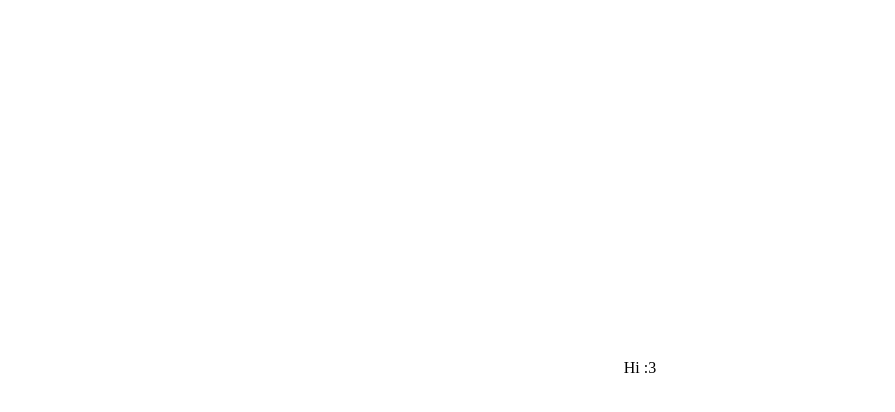
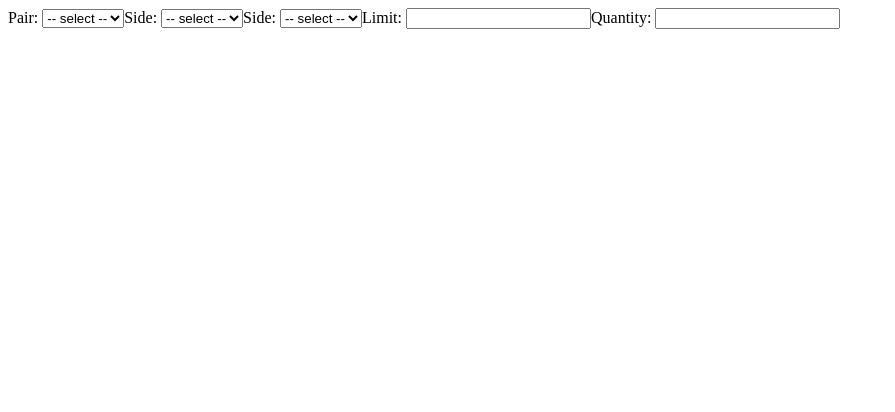
Before and after one commit to moreawarefly/ciklum-demo, a Next.js app: page / in a window 1280 px wide. Shown: the top 412 px of the page, without its empty margins (0-895 px from the left). Built offline with nearby package versions, Linux system fonts and the light colour scheme.

Commit message:
basic form components

```diff
--- /dev/null
+++ b/components/atoms/Dropdown.jsx
@@ -0,0 +1,54 @@
+import React from 'react';
+import PropTypes from 'prop-types';
+import styled from 'styled-components';
+
+const Label = styled.label`
+
+`;
+
+const Select = styled.select`
+
+`;
+
+function generatePairName(pair) {
+  // TODO return human-readable pair name
+  return pair;
+}
+
+function Dropdown({
+  label,
+  items,
+}) {
+  return (
+    <Label>
+      {!!label && `${label}: `}
+      <Select>
+        <option hidden disabled selected value> -- select -- </option>
+        {items.map(item => (
+          <option
+            key={item.key}
+            value={item.value}
+          >
+            {generatePairName(item.label)}
+          </option>
+        ))};
+      </Select>
+    </Label>
+  );
+}
+
+Dropdown.defaultProps = {
+  label: null,
+  items: [],
+};
+
+Dropdown.propTypes = {
+  label: PropTypes.string,
+  items: PropTypes.arrayOf({
+    key: PropTypes.string,
+    value: PropTypes.string,
+    label: PropTypes.string,
+  }),
+};
+
+export default Dropdown;
--- /dev/null
+++ b/components/atoms/TextInput.jsx
@@ -0,0 +1,41 @@
+import React from 'react';
+import PropTypes from 'prop-types';
+import styled from 'styled-components';
+
+const Label = styled.label`
+
+`;
+
+const Input = styled.input`
+
+`;
+
+function TextInput({
+  label,
+  value,
+  onChangeHandler,
+}) {
+  return (
+    <Label>
+      {!!label && `${label}: `}
+      <Input
+        type="text"
+        value={value}
+        onChange={onChangeHandler}
+      />
+    </Label>
+  );
+}
+
+TextInput.defaultProps = {
+  label: null,
+  value: '',
+};
+
+TextInput.propTypes = {
+  label: PropTypes.string,
+  value: PropTypes.string,
+  onChangeHandler: PropTypes.func.isRequired,
+};
+
+export default TextInput;
--- /dev/null
+++ b/components/pages/root/AddOrderForm.jsx
@@ -0,0 +1,51 @@
+import React from 'react';
+import PropTypes from 'prop-types';
+import styled from 'styled-components';
+import TextInput from '../../atoms/TextInput';
+import Dropdown from '../../atoms/Dropdown';
+import * as FormConfig from '../../../config/AddOrderFormConfig';
+
+const FormElement = styled.form`
+
+`;
+
+function Form({
+  pairItems,
+}) {
+  return (
+    <FormElement>
+      <Dropdown
+        label={FormConfig.pairDropdown.label}
+        items={pairItems}
+      />
+      <Dropdown
+        label={FormConfig.sideDropdown.label}
+        items={FormConfig.sideDropdown.items}
+      />
+      <Dropdown
+        label={FormConfig.orderTypeDropdown.label}
+        items={FormConfig.orderTypeDropdown.items}
+      />
+      <TextInput
+        label={FormConfig.limitInput.label}
+      />
+      <TextInput
+        label={FormConfig.quantityInput.label}
+      />
+    </FormElement>
+  );
+}
+
+Form.defaultProps = {
+  pairItems: [],
+};
+
+Form.propTypes = {
+  pairItems: PropTypes.arrayOf({
+    key: PropTypes.string,
+    value: PropTypes.string,
+    label: PropTypes.string,
+  }),
+};
+
+export default Form;
--- /dev/null
+++ b/config/AddOrderFormConfig.js
@@ -0,0 +1,51 @@
+const pairDropdown = {
+  label: 'Pair',
+};
+const sideDropdown = {
+  label: 'Side',
+  name: 'side',
+  items: [
+    {
+      key: 'buy',
+      label: 'BUY',
+      value: 'buy',
+    },
+    {
+      key: 'sell',
+      label: 'SELL',
+      value: 'sell',
+    },
+  ],
+};
+const orderTypeDropdown = {
+  label: 'Side',
+  name: 'orderType',
+  items: [
+    {
+      key: 'market',
+      label: 'MARKET',
+      value: 'market',
+    },
+    {
+      key: 'limit',
+      label: 'LIMIT',
+      value: 'limit',
+    },
+  ],
+};
+const limitInput = {
+  label: 'Limit',
+  name: 'limit',
+};
+const quantityInput = {
+  label: 'Quantity',
+  name: 'quantity',
+};
+
+export {
+  pairDropdown,
+  sideDropdown,
+  orderTypeDropdown,
+  limitInput,
+  quantityInput,
+};
--- a/pages/index.jsx
+++ b/pages/index.jsx
@@ -1,8 +1,8 @@
 import React from 'react';
-import Greeting from '../components/Greeting';
+import AddOrderForm from '../components/pages/root/AddOrderForm';
 
 const Home = () => (
-  <Greeting />
+  <AddOrderForm />
 );
 
 export default Home;
--- /dev/null
+++ b/static/boom.json
@@ -0,0 +1,3 @@
+{
+  "yas": "mhm"
+}
```
Also changed, not shown: 1 other file (tests, documents, lock files or other folders).
